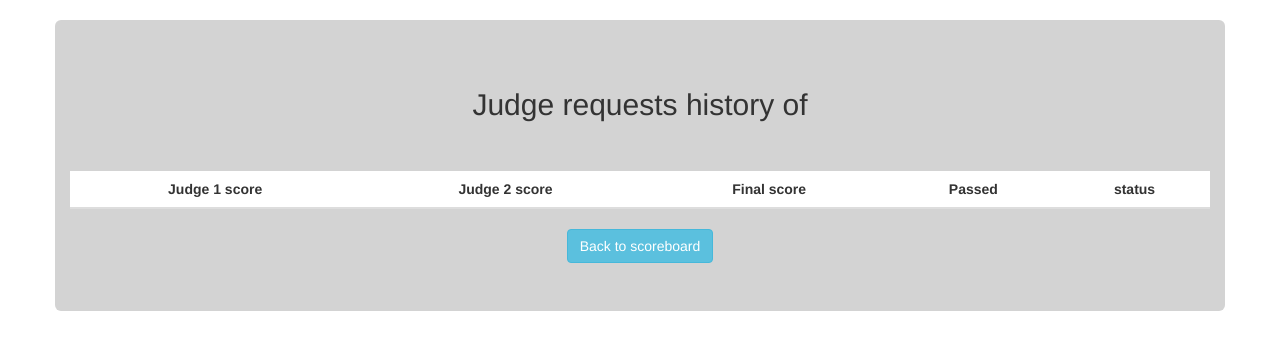
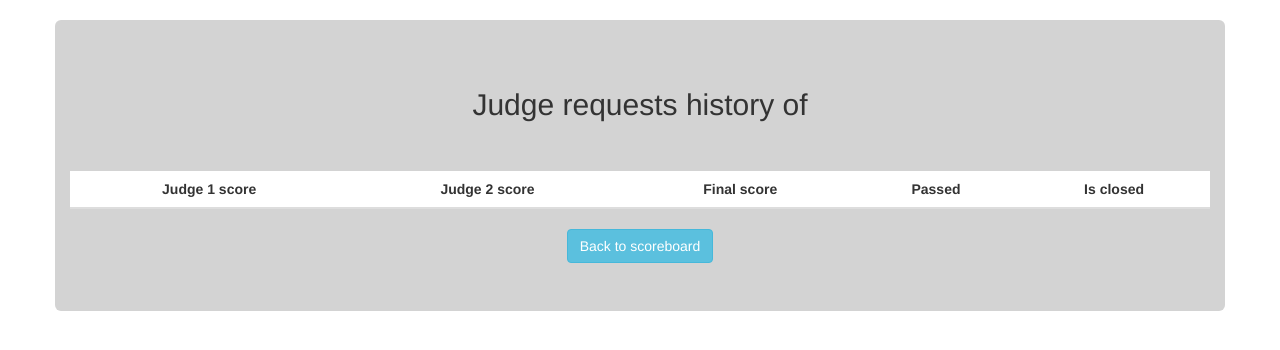
Before and after one commit to altostratous/gatuino-scoreboard, a Django app: template features/templates/feature.html in a window 1280 px wide. Shown: the part 52-402 px from the top of the page. Run offline with Django 3.2, Linux system fonts and the light colour scheme; the template is opened without the code that fills it, so the values that code supplies are empty; parts of the project's set-up code (start-up, migrations or seed data) failed here and were passed over; some libraries are stand-ins or nearby versions.

Commit message:
little change

```diff
--- a/features/templates/feature.html
+++ b/features/templates/feature.html
@@ -16,7 +16,7 @@
         <th>Judge 2 score</th>
         <th>Final score</th>
         <th>Passed</th>
-        <th>status</th>
+        <th>Is closed</th>
     </thead>
     <tbody>
         {% for judge_request in judge_requests %}
--- a/jury/templates/judge_requests_list.html
+++ b/jury/templates/judge_requests_list.html
@@ -21,7 +21,7 @@
         <th>Feature</th>
         <th>Judge 1</th>
         <th>Judge 2</th>
-        <th>Status</th>
+        <th>Is Closed</th>
         <th>Assign/Deassign</th>
     </thead>
     <tbody>
--- a/teams/templates/judge_request.html
+++ b/teams/templates/judge_request.html
@@ -17,7 +17,7 @@
         <th>Judge 2 score</th>
         <th>Final score</th>
         <th>Passed</th>
-        <th>status</th>
+        <th>Is closed</th>
     </thead>
     <tbody>
         {% for judge_request in judge_requests %}
```
